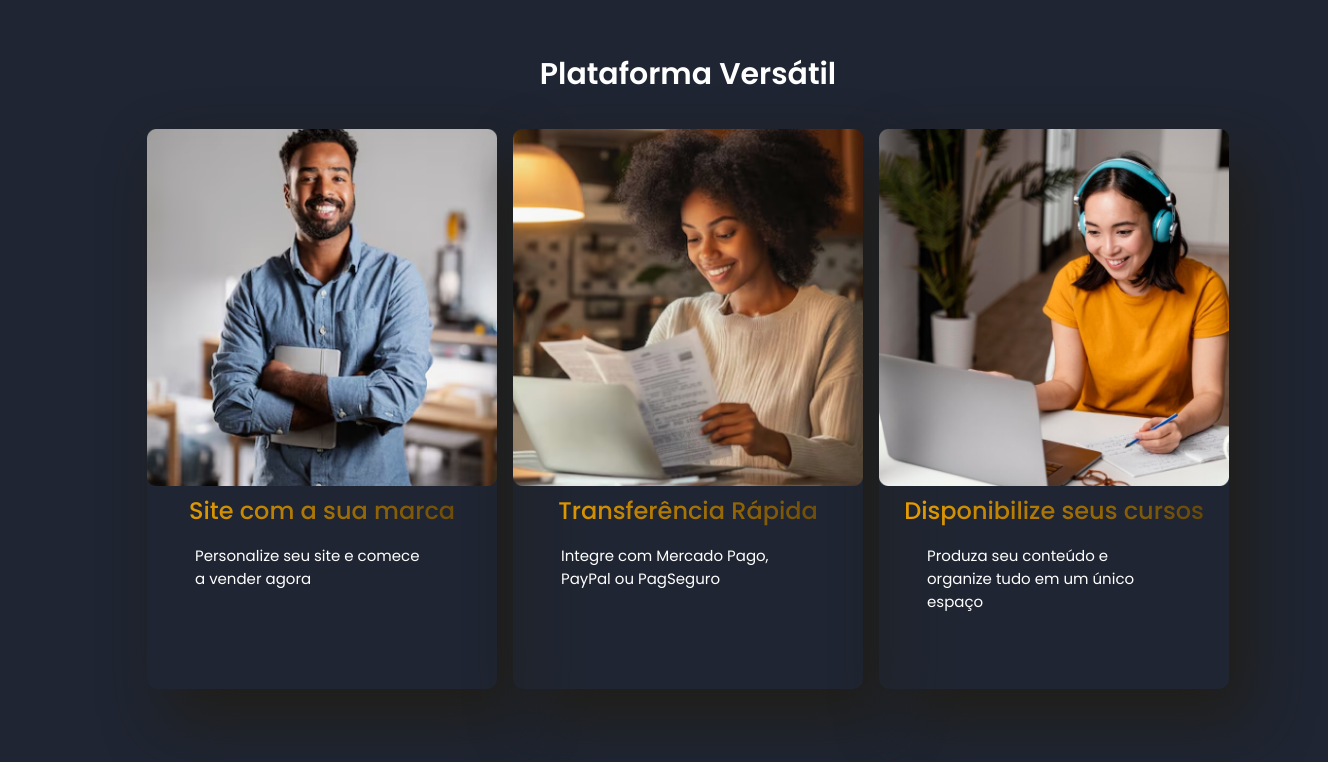
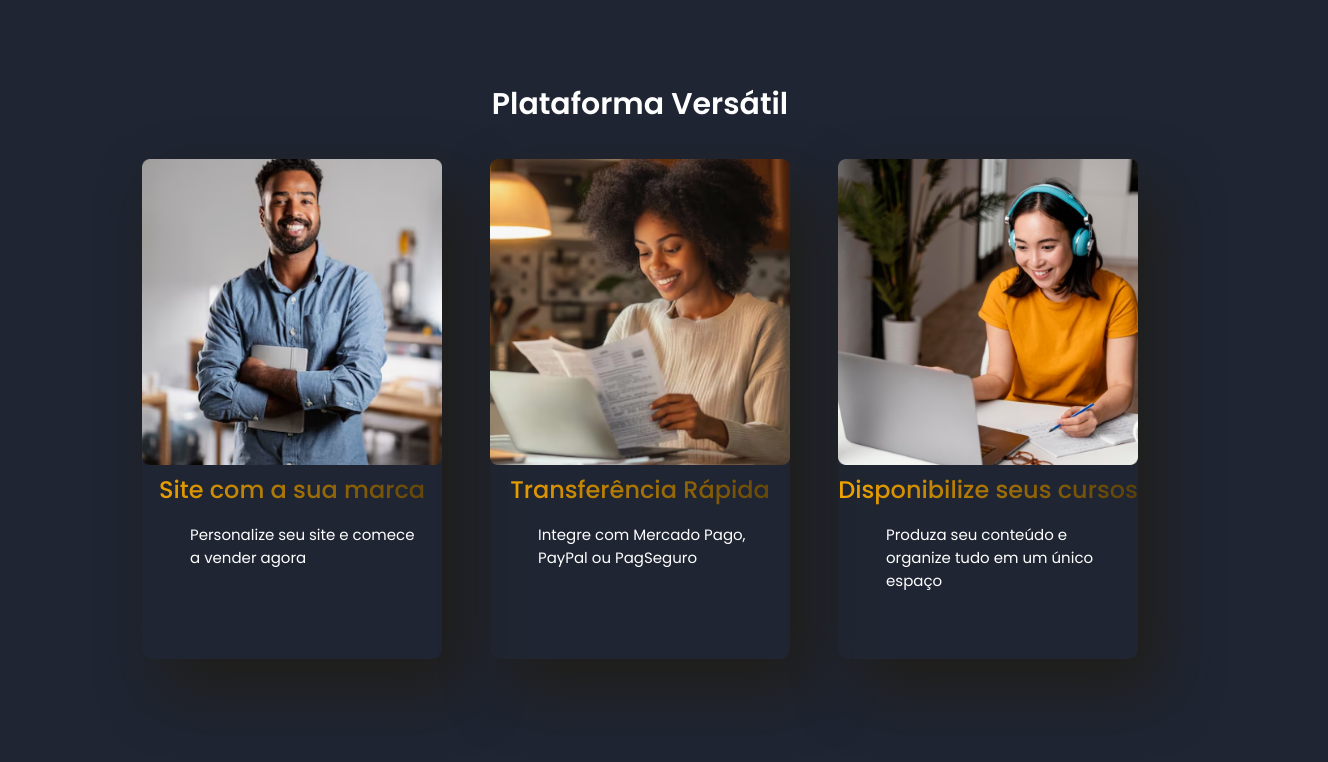
Before and after one commit to luiszzin001/luiszz, a plain HTML site: page landingpage-cursos/index.html in a window 1280 px wide. Shown: the part 910-1672 px from the top of the page, 1328 px wide, since content can reach past the window. Drawn offline with nearby package versions, Linux system fonts and the light colour scheme.

Commit message:
atualização

```diff
--- a/landingpage-cursos/efeito.js
+++ b/landingpage-cursos/efeito.js
@@ -1,42 +1,38 @@
 window.revelar = ScrollReveal({reset:true})
-// Topo do site
 
-revelar.reveal('.img-topo',{
+revelar.reveal('.img-topo', {
     duration: 2000,
-    distance: '200px',
-    origin: 'left'
+    distance: '90px',
+    origin: 'left',
+    delay: 200
 })
 
-revelar.reveal('.txt-topo',{
+revelar.reveal('.txt-topo', {
     duration: 2000,
-    distance: '120px',
-    delay: 500,
-    origin: 'right'
+    distance: '90px',
+    origin: 'right',
+    delay: 200
 })
 
-// Titulos
-
-revelar.reveal('.titulo',{
-    duration: 3000,
+revelar.reveal('.titulo', {
+    duration: 2000,
     distance: '50px',
 })
 
-// Cards
-
-revelar.reveal('.card-effect1',{
+revelar.reveal('.card-effect1', {
     duration: 2000,
     distance: '90px',
     delay: 500
 })
 
-revelar.reveal('.card-effect2',{
+revelar.reveal('.card-effect2', {
     duration: 2000,
     distance: '90px',
     delay: 1000
 })
 
-revelar.reveal('.card-effect3',{
+revelar.reveal('.card-effect3', {
     duration: 2000,
     distance: '90px',
-    delay: 1300
+    delay: 1500
 })
--- a/landingpage-cursos/index.html
+++ b/landingpage-cursos/index.html
@@ -51,8 +51,8 @@
             </article>
         </section>
 
-        <section class="about" id="cursos">
-            <div class="text-about">
+        <section class="about">
+            <div class="text-about" id="cursos">
                 <h2 class="titulo">Plataforma Versátil</h2>
             </div>
 
--- a/landingpage-cursos/style.css
+++ b/landingpage-cursos/style.css
@@ -67,7 +67,7 @@ nav a::after {
     position: absolute;
     bottom: 0;
     left: 0;
-    transition: 0.4s ease-in-out;
+    transition: 0.3s ease-in-out;
 }
 
 nav a:hover::after {
@@ -180,7 +180,6 @@ main {
 
     width: 100vw;
     height: 100vh;
-    margin-left: 3rem;
 }
 
 .about h2 {
@@ -199,21 +198,20 @@ main {
     justify-content: center;
     align-items: center;
 
-    gap: 1rem;
+    gap: 3rem;
 }
 
 
-
 .card {
-    width: 350px;
-    height: 560px;
+    width: 300px;
+    height: 500px;
 
     border-radius: 10px;
     background: rgba(32, 38, 50, 0.50);
     box-shadow: 20px 30px 60px 0px #201E19;
 }
 .card img {
-    width: 350px;
+    width: 300px;
 }
 
 .card h3 {
@@ -247,3 +245,29 @@ main {
     }
 
 }
+
+/* Reponsividade */
+
+@media (max-width: 360px) {
+    .conteiner {
+        display: flex;
+        flex-direction: column;
+    }
+
+    .girl-img img {
+        display: flex;
+        justify-content: center;
+        align-items: center;
+        height: 100%;
+        width: 300px;
+
+        margin: auto;
+        margin-top: 15rem;
+
+    }
+
+    .cards {
+        display: flex;
+        flex-direction: column;
+    }
+}
```
